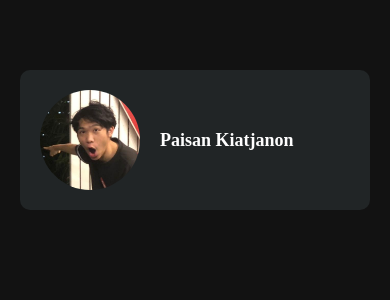
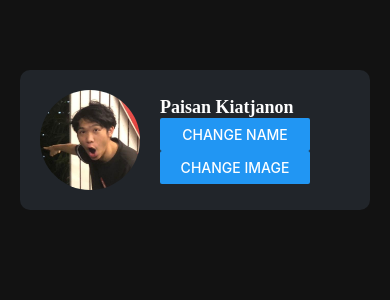
Before and after one commit to PaisanKjn/ReactTestUni, a React Native app: screen / in a window 390 px wide. Shown: the top 300 px of the page. Built offline with nearby package versions, Linux system fonts and the light colour scheme.

Commit message:
Week 4 Practice 2

```diff
--- a/components/ProfileScreen.tsx
+++ b/components/ProfileScreen.tsx
@@ -1,15 +1,46 @@
-import { Text, View, Image } from 'react-native'
+import { Text, View, Image, Button } from 'react-native'
 import React from 'react'
 import styles from '../styles/styles';
+import { useState } from 'react';
 
 const ProfileScreen = () => {
     const profieImage = require("../assets/pfp1.jpg");
+    const profileImage2 = require("../assets/pfp2.jpg");
+    const [name, setName] = useState("Paisan Kiatjanon");
+    const [img, setImg] = useState(profieImage);
+
+    const handleChangeName = () => {
+        setName("Tanakarn Kiatjanon");
+    }
+    const handleChangeImg = () => {
+        setImg(profileImage2);
+    }
 
     return (
         <View style={styles.container}>
             <View style={styles.profileContainer}>
-                <Image style={styles.profileImage} source={profieImage} />
-                <Text style={styles.profileName}>Paisan Kiatjanon</Text>
+
+                {/* Text & buttons container */}
+                <Image style={styles.profileImage} source={img} />
+                <View>
+                    <Text style={styles.profileName}>{name}</Text>
+
+                    {/* buttons container */}
+                    <View style={{ width: 150 }}>
+                        <Button
+                            title="Change Name"
+                            onPress={() => handleChangeName()}
+
+                        />
+                        <Text></Text>
+                        <Button
+                            title="Change Image"
+                            onPress={() => handleChangeImg()}
+
+                        />
+                    </View>
+                </View>
+
             </View>
         </View>
     )
--- a/styles/styles.ts
+++ b/styles/styles.ts
@@ -18,7 +18,7 @@ const styles = StyleSheet.create({
         width: "100%",
         padding: 20,
         borderRadius: 10,
-        backgroundColor: "#212526",
+        backgroundColor: "#21252a",
         elevation: 5,
         marginTop: 50
     },
```
Also changed, not shown: App1.tsx (added, +33 -0 lines).
